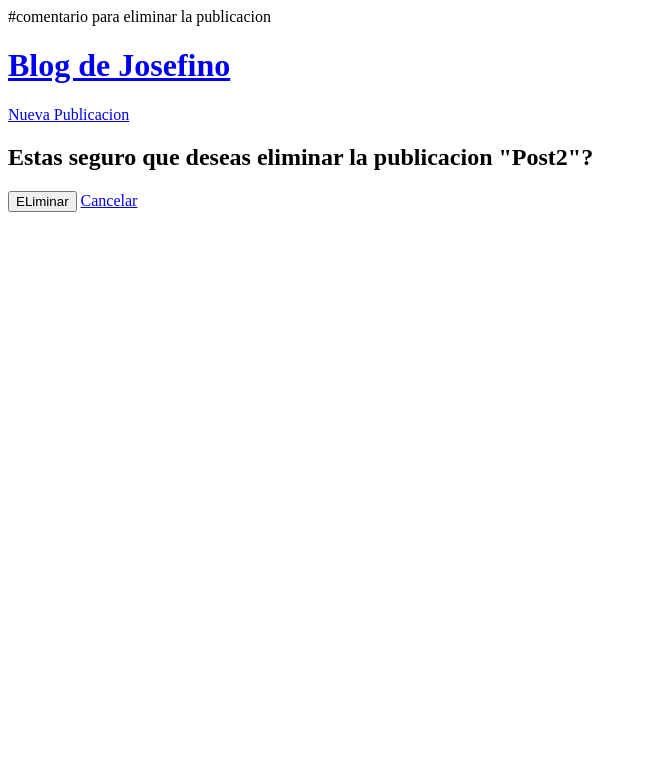
After one commit to andresabreudacosta/CRUDmasBOOTSTRAP, a Django app: page /publication/2/delete in a window 1280 px wide. The commit adds this page. Shown: the top 783 px of the page, without its empty margins (0-647 px from the left). Run offline with Django 5.2, Linux system fonts and the light colour scheme; data comes from the database, SQL or seed files in the repository; both versions use the stored data as it was after the commit.

Commit message:
publication/delete

```diff
--- a/blog/models.py
+++ b/blog/models.py
@@ -12,6 +12,7 @@ class Publication(models.Model):
 
     def __str__(self):
         return self.title
+
     #solucion del profesor
     def get_absolute_url(self):
         return reverse("publication-detail", kwargs={"pk": self.pk})
--- a/blog/urls.py
+++ b/blog/urls.py
@@ -3,7 +3,8 @@ from .views import (
                     PublicationListView,
                     PublicationDetailView,
                     PublicationCreateView,
-                    PublicationUpdateView
+                    PublicationUpdateView,
+                    PublicationDeleteView,
                     )
 
 urlpatterns = [
@@ -11,5 +12,5 @@ urlpatterns = [
     path('publication/<int:pk>/', PublicationDetailView.as_view(), name='publication-detail'),
     path('publication/new/', PublicationCreateView.as_view(), name='publication-create'),
     path('publication/<int:pk>/update', PublicationUpdateView.as_view(), name='publication-update'),
-
+    path('publication/<int:pk>/delete', PublicationDeleteView.as_view(), name='publication-delete'),#es un pseudonimo
 ]
--- a/blog/views.py
+++ b/blog/views.py
@@ -1,9 +1,9 @@
 #from django.shortcuts import render
 from .models import Publication
 from django.views.generic import ListView, DetailView
-from django.urls import reverse_lazy # importa reverse lazy
-#Se importan las clases genericas para poder Crear, Actualizar o Borrar
-from django.views.generic.edit import CreateView ,UpdateView #, DeleteView
+from django.urls import reverse_lazy # importa reverse lazy para tener una direccion de retorno
+#Se importan las clases genericas para poder Crear, Actualizar y Borrar
+from django.views.generic.edit import CreateView ,UpdateView , DeleteView
 
 
 class PublicationListView(ListView):
@@ -27,10 +27,10 @@ class PublicationUpdateView(UpdateView):
     template_name = "publication-update.html"
     fields = ['title', 'body']
 
-#class class PublicationDeleteView(DeleteView):
- #   model = Publication
-  #  template_name = ".html"
-
+class PublicationDeleteView(DeleteView):
+    model = Publication
+    template_name = "publication-delete.html"
+    success_url = reverse_lazy('publications-list')
 
 
 
--- a/templates/Publications-list.html
+++ b/templates/Publications-list.html
@@ -4,10 +4,11 @@
 {% block content %}
 {% for post in publication_list %}
 
-    <a href="{% url 'publication-detail' post.pk %}" ><h2>{{ post.title }}</h2></a>
+    <a href="{% url 'publication-detail' post.pk %}"><h2>{{ post.title }}</h2></a>
     <p>{{ post.author }}</p>
     <p>{{ post.date }}</p>
     <p>{{ post.content }}</p>
 
+
 {% endfor %}
 {% endblock content %}
--- /dev/null
+++ b/templates/publication-delete.html
@@ -0,0 +1,15 @@
+#comentario para eliminar la publicacion
+{% extends "_base.html" %}
+
+
+{% block content %}
+
+        <h2> Estas seguro que deseas eliminar la publicacion "{{ publication.title }}"?</h2>
+        <form method="post">
+            {% csrf_token %}
+            <button type="submit">ELiminar</button>
+            <a href="{% url 'publications-list' %}">Cancelar</a>
+        </form>
+
+
+{% endblock content %}
--- a/templates/publication-detail.html
+++ b/templates/publication-detail.html
@@ -5,6 +5,10 @@
     <h2>{{ publication.title }}</h2>
     <p>{{ publication.author }}</p>
     <p>{{ publication.body }}</p>
-    <a href="{% url 'publication-update' publication.pk %}">Actualizar</a>
+
+    -- boton para actualizar/se usa el pseudonimo--
+    <a href="{% url 'publication-update' publication.pk %}">Actualizar publicacion</a>
+    --boton para borrar/se usa el pseudonimo--
+    <a href="{% url 'publication-delete' publication.pk %}">Borrar publicacion</a>
 
 {% endblock content %}
--- a/templates/publication-update.html
+++ b/templates/publication-update.html
@@ -9,6 +9,6 @@
         <button type="submit">Guardar cambios</button>
     </form>
 
-    <a href="% url 'publications-list' %"> Cancelar </a>
+    <a href="{% url 'publications-list' %}"> Cancelar </a>
 
 {% endblock content %}
```
Also changed, not shown: db.sqlite3.
